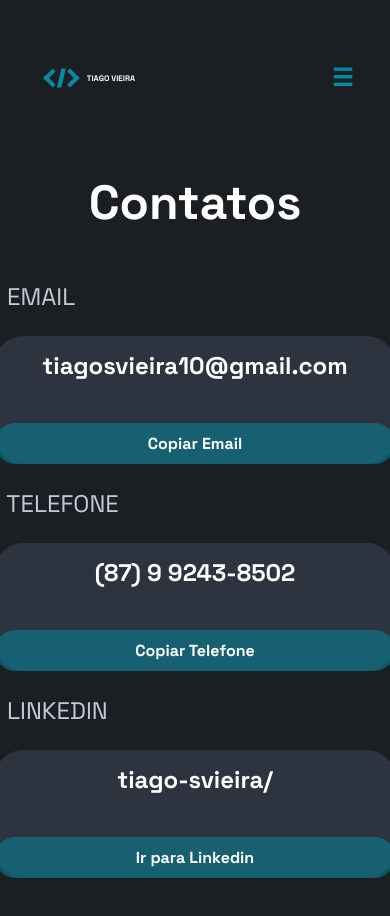
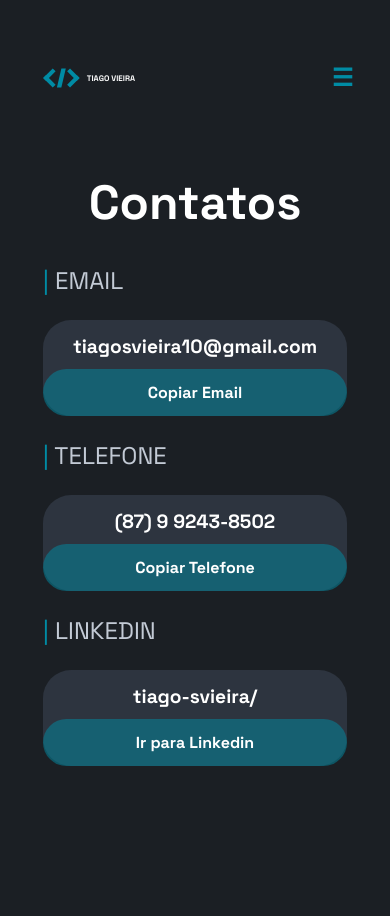
Before and after one commit to tiagosvieira10/my-portfolio, a Next.js app: page /contatos in a window 390 px wide. Shown: the top 916 px of the page. Built offline with nearby package versions, Linux system fonts and the light colour scheme.

Commit message:
ajustes nos contatos

```diff
--- a/src/styles/pages/contatos.ts
+++ b/src/styles/pages/contatos.ts
@@ -36,7 +36,7 @@
   },
 
   '@media screen and (max-width: 768px)': {
-    margin: '3rem',
+    marginTop: '2rem',
   }
 })
 
@@ -85,5 +85,21 @@
       fontSize: '1.1rem',
     },
     transition: '0.5s',
+  },
+
+  '@media screen and (max-width: 768px)': {
+    height: '6rem',
+    width: '19rem',
+
+    button: {
+      fontSize: '1rem',
+      width: '19rem',
+
+      marginTop: '-2rem'
+    },
+
+    h2: {
+      fontSize: '1.2rem'
+    }
   }
 })
```
